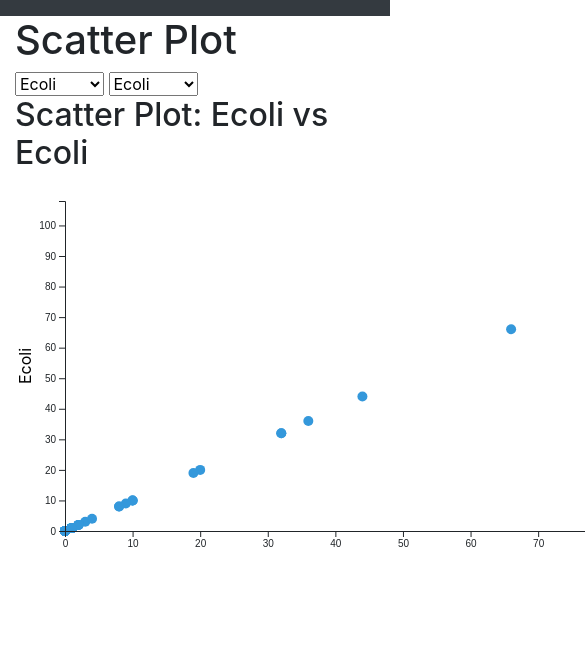
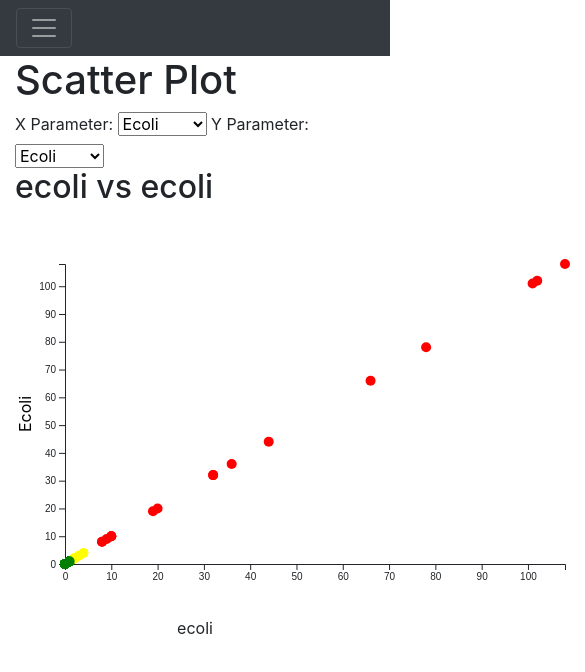
Before and after one commit to skizza8/D3-Dashboard, a plain HTML site: page scatter.html in a window 390 px wide. Shown: the top 672 px of the page, 585 px wide, since content can reach past the window. Drawn offline with nearby package versions, Linux system fonts and the light colour scheme.

Commit message:
Fixed Scatter Plot

```diff
--- a/index.html
+++ b/index.html
@@ -1,8 +1,9 @@
 <!DOCTYPE html>
-<html>
+<html lang="en">
 <head>
   <meta charset="utf-8">
   <title>Water Quality Dashboard</title>
+  <meta name="viewport" content="width=device-width, initial-scale=1.0">
   <link rel="stylesheet" href="https://stackpath.bootstrapcdn.com/bootstrap/4.5.2/css/bootstrap.min.css">
   <style>
     /* Add your custom CSS styles here */
@@ -10,6 +11,10 @@
 </head>
 <body>
   <nav class="navbar navbar-expand-lg navbar-dark bg-dark">
+    <button class="navbar-toggler" type="button" data-toggle="collapse" data-target="#navbarNav"
+      aria-controls="navbarNav" aria-expanded="false" aria-label="Toggle navigation">
+      <span class="navbar-toggler-icon"></span>
+    </button>
     <div class="collapse navbar-collapse" id="navbarNav">
       <ul class="navbar-nav">
         <li class="nav-item active">
@@ -27,6 +32,7 @@
   <div class="container">
     <h1>Water Quality Dashboard</h1>
     <div>
+      <label for="parameter-select">Select Parameter:</label>
       <select id="parameter-select" onchange="updateChart()">
         <option value="ecoli">Ecoli</option>
         <option value="turbidity">Turbidity</option>
@@ -240,5 +246,7 @@
         .style("display", "none");
     }
   </script>
+  <script src="https://code.jquery.com/jquery-3.6.0.min.js"></script>
+  <script src="https://stackpath.bootstrapcdn.com/bootstrap/4.5.2/js/bootstrap.bundle.min.js"></script>
 </body>
 </html>
--- a/scatter.html
+++ b/scatter.html
@@ -1,15 +1,26 @@
 <!DOCTYPE html>
-<html>
+<html lang="en">
+
 <head>
   <meta charset="utf-8">
   <title>Scatter Plot</title>
+  <meta name="viewport" content="width=device-width, initial-scale=1.0">
   <link rel="stylesheet" href="https://stackpath.bootstrapcdn.com/bootstrap/4.5.2/css/bootstrap.min.css">
   <style>
     /* Add your custom CSS styles here */
+    #x-axis-label-container {
+      text-align: center;
+      margin-top: 2px; /* Adjust the margin-top value as needed */
+    }
   </style>
 </head>
+
 <body>
   <nav class="navbar navbar-expand-lg navbar-dark bg-dark">
+    <button class="navbar-toggler" type="button" data-toggle="collapse" data-target="#navbarNav"
+      aria-controls="navbarNav" aria-expanded="false" aria-label="Toggle navigation">
+      <span class="navbar-toggler-icon"></span>
+    </button>
     <div class="collapse navbar-collapse" id="navbarNav">
       <ul class="navbar-nav">
         <li class="nav-item">
@@ -24,15 +35,18 @@
       </ul>
     </div>
   </nav>
+
   <div class="container">
     <h1>Scatter Plot</h1>
     <div>
+      <label for="x-parameter-select">X Parameter:</label>
       <select id="x-parameter-select" onchange="updateChart()">
         <option value="ecoli">Ecoli</option>
         <option value="turbidity">Turbidity</option>
         <option value="pH">pH</option>
         <option value="sulphate">Sulphate</option>
       </select>
+      <label for="y-parameter-select">Y Parameter:</label>
       <select id="y-parameter-select" onchange="updateChart()">
         <option value="ecoli">Ecoli</option>
         <option value="turbidity">Turbidity</option>
@@ -43,6 +57,8 @@
     <div id="chart-container">
       <h2 id="chart-title"></h2>
       <div id="scatter-plot"></div>
+      <!-- Add a new <div> element to hold the x-axis label -->
+      <div id="x-axis-label-container"></div>
     </div>
   </div>
 
@@ -54,7 +70,7 @@
     var currentYParameter = "ecoli";
 
     // Load data from data.csv
-    d3.csv("data.csv").then(function(dataset) {
+    d3.csv("data.csv").then(function (dataset) {
       data = dataset;
       updateChart();
     });
@@ -69,30 +85,42 @@
       // Process the data
       var processedData = processData(data, xParameter, yParameter);
 
-      // Set up chart dimensions
-      var margin = { top: 20, right: 20, bottom: 50, left: 50 };
-      var width = 800 - margin.left - margin.right;
+      // Set up the chart dimensions
+      var margin = { top: 50, right: 50, bottom: 50, left: 50 };
+      var width = 600 - margin.left - margin.right;
       var height = 400 - margin.top - margin.bottom;
 
-      // Remove existing SVG element
-      d3.select("#scatter-plot").select("svg").remove();
-
-      // Create SVG element
+      // Create the SVG container
       var svg = d3.select("#scatter-plot")
+        .html("") // Clear the previous content
         .append("svg")
         .attr("width", width + margin.left + margin.right)
         .attr("height", height + margin.top + margin.bottom)
         .append("g")
         .attr("transform", "translate(" + margin.left + "," + margin.top + ")");
 
-      // Define scales
+      // Set up the x-scale
       var xScale = d3.scaleLinear()
-        .domain([0, d3.max(processedData, function(d) { return d.xValue; })])
+        .domain(d3.extent(processedData, function (d) { return d.xValue; }))
         .range([0, width]);
 
+      // Set up the y-scale
       var yScale = d3.scaleLinear()
-        .domain([0, d3.max(processedData, function(d) { return d.yValue; })])
+        .domain(d3.extent(processedData, function (d) { return d.yValue; }))
         .range([height, 0]);
+
+      // Draw x-axis
+      var xAxis = d3.axisBottom(xScale);
+      svg.append("g")
+        .attr("class", "x-axis")
+        .attr("transform", "translate(0," + height + ")")
+        .call(xAxis);
+
+      // Draw y-axis
+      var yAxis = d3.axisLeft(yScale);
+      svg.append("g")
+        .attr("class", "y-axis")
+        .call(yAxis);
 
       // Draw points
       var points = svg.selectAll(".point")
@@ -102,18 +130,20 @@
         .append("circle")
         .attr("class", "point")
         .merge(points)
-        .attr("cx", function(d) { return xScale(d.xValue); })
-        .attr("cy", function(d) { return yScale(d.yValue); })
+        .attr("cx", function (d) { return xScale(d.xValue); })
+        .attr("cy", function (d) { return yScale(d.yValue); })
         .attr("r", 5)
-        .attr("fill", function(d) { return d.color; })
-        .on("mouseover", function(d) {
+        .attr("fill", function (d) { return d.color; })
+        .property("data-point", function (d) { return d; }) // Assign processed data as property of the circles
+        .on("mouseover", function () {
+          var d = d3.select(this).property("data-point"); // Access the processed data from the circle
           d3.select(this)
             .attr("opacity", 0.7)
             .attr("stroke", "black")
             .attr("stroke-width", 1);
           showPointValue(d);
         })
-        .on("mouseout", function(d) {
+        .on("mouseout", function () {
           d3.select(this)
             .attr("opacity", 1)
             .attr("stroke", "none");
@@ -122,30 +152,15 @@
 
       points.exit().remove();
 
-      // Add x-axis
-      svg.append("g")
-        .attr("transform", "translate(0," + height + ")")
-        .call(d3.axisBottom(xScale));
-
-      // Add y-axis
-      svg.append("g")
-        .call(d3.axisLeft(yScale));
-
       // Update chart title
-      var chartTitle = getChartTitle(xParameter, yParameter);
-      d3.select("#chart-title")
-        .text(chartTitle);
+      var chartTitle = currentXParameter + " vs " + currentYParameter;
+      d3.select("#chart-title").text(chartTitle);
 
       // Update x-axis label
-      var xAxisLabel = getAxisLabel(xParameter);
-      svg.append("text")
-        .attr("class", "x-axis-label")
-        .attr("x", width / 2)
-        .attr("y", height + margin.bottom)
-        .attr("dy", "1em")
-        .style("text-anchor", "middle")
-        .text(xAxisLabel);
+      var xAxisLabel = currentXParameter;
+      d3.select("#x-axis-label-container").text(xAxisLabel);
 
+      // Update y-axis label
        // Update y-axis label
        var yAxisLabel = getAxisLabel(yParameter);
       svg.append("text")
@@ -158,25 +173,15 @@
         .text(yAxisLabel);
     }
 
-    // Function to process the raw data
+    // Function to process the data and return an array of objects with x and y values
     function processData(data, xParameter, yParameter) {
-      // Process the data here and return an array of objects with xValue, yValue, and color properties
-      return data.map(function(d) {
+      return data.map(function (d) {
         return {
           xValue: +d[xParameter],
           yValue: +d[yParameter],
-          color: "#3498db" // Change the color as needed
+          color: getColor(d)
         };
       });
-    }
-
-    // Function to get the chart title based on the parameters
-    function getChartTitle(xParameter, yParameter) {
-      // Return the chart title based on the parameters
-      // Modify as needed
-      var xAxisLabel = getAxisLabel(xParameter);
-      var yAxisLabel = getAxisLabel(yParameter);
-      return "Scatter Plot: " + xAxisLabel + " vs " + yAxisLabel;
     }
 
     // Function to get the axis label based on the parameter
@@ -197,21 +202,35 @@
       }
     }
 
-    // Function to show the value of a point on hover
-    function showPointValue(data) {
-      // Modify as needed
-      var valueText = "X: " + data.xValue + ", Y: " + data.yValue;
-
-      d3.select("#chart-container")
-        .append("div")
-        .attr("class", "point-value")
-        .text(valueText);
+    // Function to get the color based on the ecoli value
+    function getColor(d) {
+      var ecoliValue = +d.ecoli;
+      if (ecoliValue >= 0 && ecoliValue <= 1)
+        return "green";
+      else if (ecoliValue > 1 && ecoliValue <= 5)
+        return "yellow";
+      else if (ecoliValue > 5)
+        return "red";
+      else
+        return "gray";
     }
 
-    // Function to hide the value of a point on hover
+    // Function to show the point value on hover
+    function showPointValue(d) {
+      var pointValue = "(" + d.xValue.toFixed(2) + ", " + d.yValue.toFixed(2) + ")";
+      d3.select("#scatter-plot")
+        .append("text")
+        .attr("id", "point-value")
+        .attr("x", 10)
+        .attr("y", 20)
+        .text(pointValue);
+    }
+
+    // Function to hide the point value
     function hidePointValue() {
-      d3.select(".point-value").remove();
+      d3.select("#point-value").remove();
     }
   </script>
 </body>
+
 </html>
```
Also changed, not shown: map.html (+10 -1 lines). Lines whose indentation alone changed are shown as unchanged.
